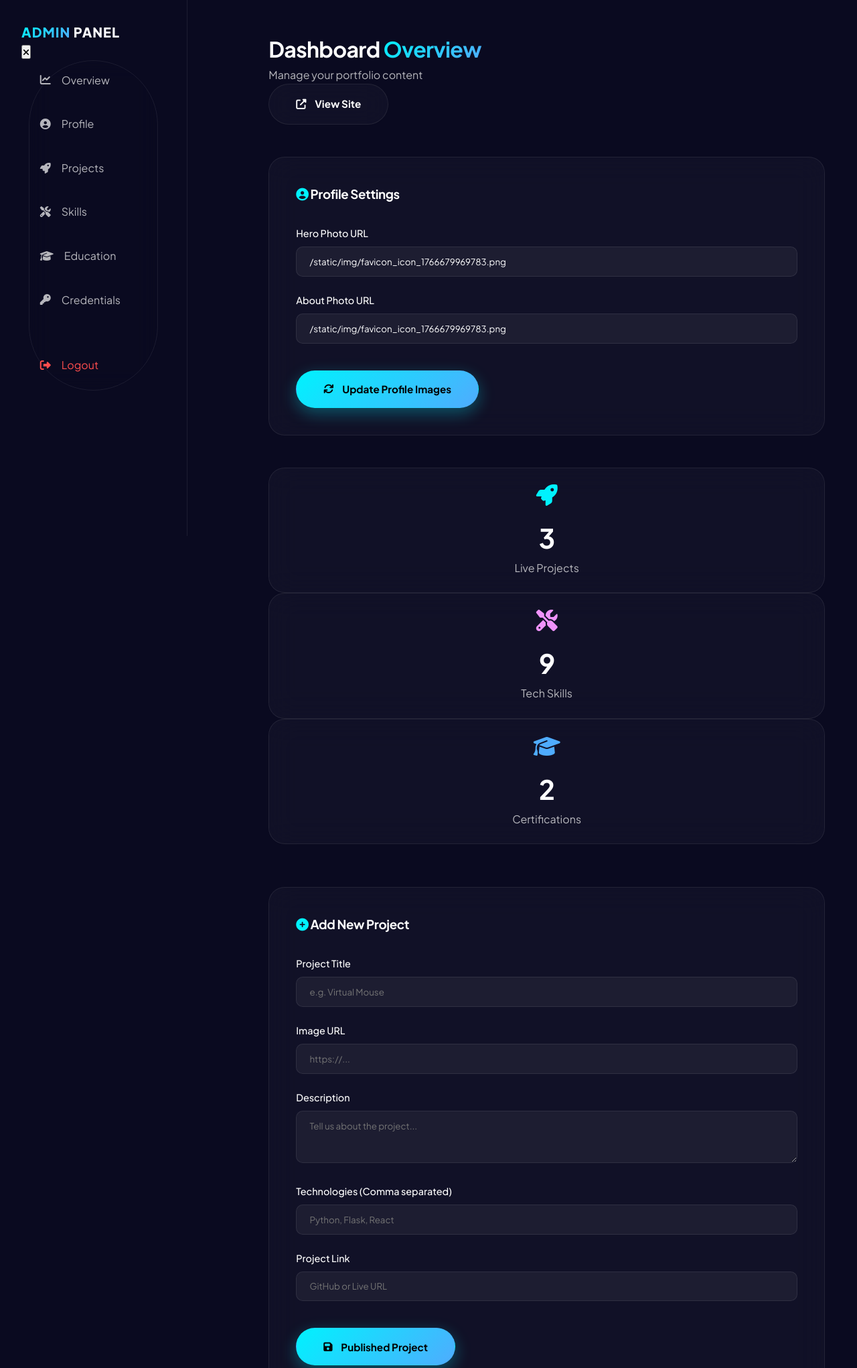
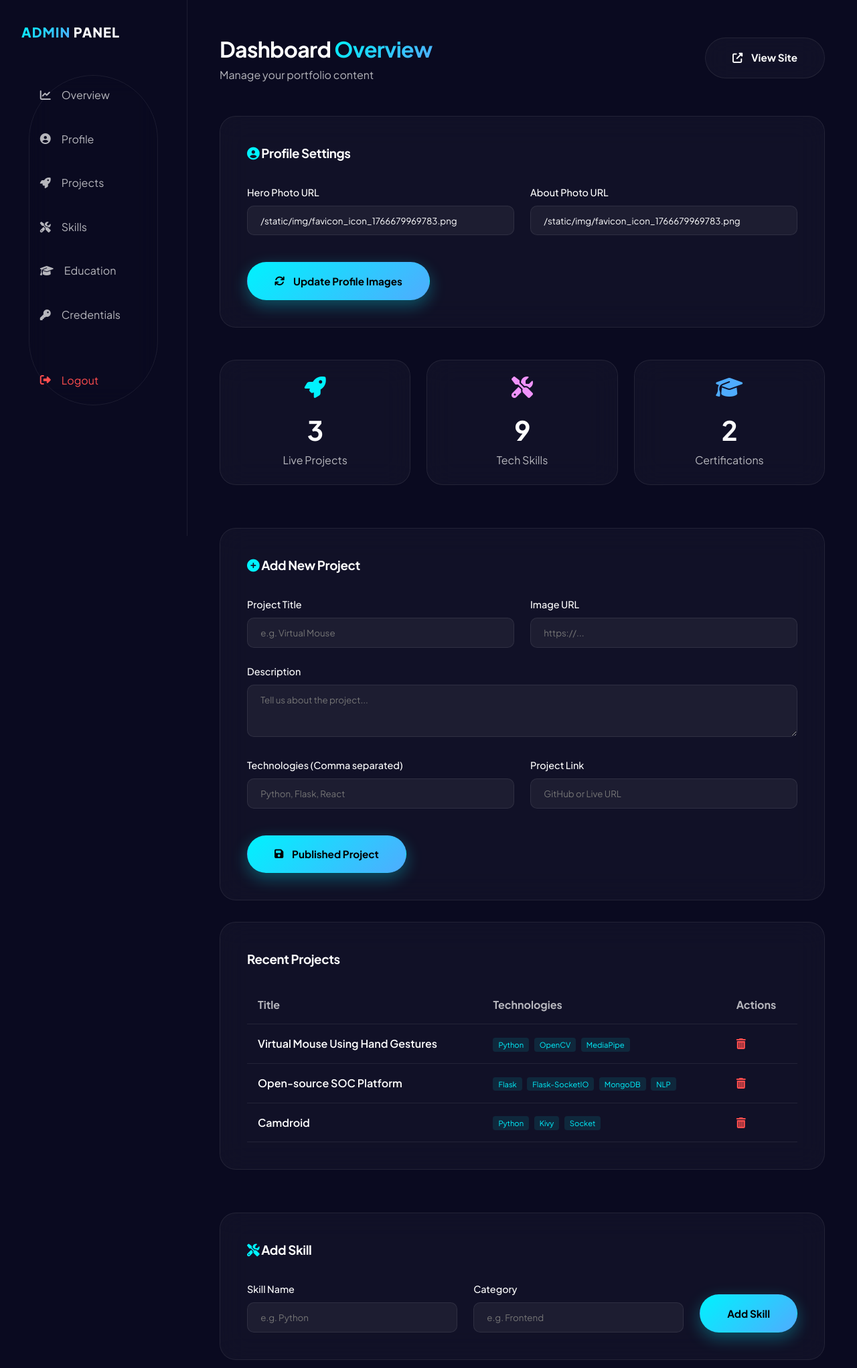
Before and after one commit to stebyvarghese1/portfolio, a Flask app: page /admin in a window 1280 px wide. Shown: the top 2042 px of the page at 67% size. Run offline with Flask 3, Linux system fonts and the light colour scheme; the visitor is signed in with stand-in values (Sample User, id 1); data comes from the database, SQL or seed files in the repository.

Commit message:
Update style.css

```diff
--- a/static/css/style.css
+++ b/static/css/style.css
@@ -832,6 +832,48 @@ section {
     min-height: 100vh;
 }
 
+.admin-mobile-header {
+    display: none;
+    position: fixed;
+    top: 0;
+    left: 0;
+    right: 0;
+    height: 70px;
+    background: var(--bg-dark);
+    border-bottom: 1px solid var(--glass-border);
+    padding: 0 2rem;
+    justify-content: space-between;
+    align-items: center;
+    z-index: 1001;
+    backdrop-filter: blur(15px);
+}
+
+.admin-sidebar-toggle,
+.admin-sidebar-close {
+    background: transparent;
+    border: none;
+    color: var(--text-main);
+    font-size: 1.5rem;
+    cursor: pointer;
+    transition: 0.3s;
+}
+
+.admin-sidebar-toggle:hover,
+.admin-sidebar-close:hover {
+    color: var(--primary);
+}
+
+.sidebar-header {
+    display: flex;
+    justify-content: space-between;
+    align-items: center;
+    margin-bottom: 3rem;
+}
+
+.admin-sidebar-close {
+    display: none;
+}
+
 .sidebar {
     width: 280px;
     background: var(--bg-dark);
@@ -845,6 +887,58 @@ section {
     flex: 1;
     margin-left: 280px;
     padding: 3rem;
+    min-width: 0;
+    /* Prevent overflow */
+}
+
+/* Responsive Grid Utilities */
+.admin-grid-2 {
+    display: grid;
+    grid-template-columns: 1fr 1fr;
+    gap: 1.5rem;
+}
+
+.admin-grid-3-auto {
+    display: grid;
+    grid-template-columns: 1fr 1fr auto;
+    gap: 1.5rem;
+    align-items: end;
+}
+
+.admin-grid-stats {
+    display: grid;
+    grid-template-columns: repeat(auto-fit, minmax(200px, 1fr));
+    gap: 1.5rem;
+}
+
+.admin-flex-between {
+    display: flex;
+    justify-content: space-between;
+    align-items: center;
+    gap: 1rem;
+}
+
+@media (max-width: 768px) {
+
+    .admin-grid-2,
+    .admin-grid-3-auto {
+        grid-template-columns: 1fr;
+    }
+
+    .admin-grid-3-auto .btn {
+        width: 100%;
+        margin-top: 1rem;
+    }
+
+    .admin-flex-between {
+        flex-direction: column;
+        align-items: flex-start;
+    }
+
+    .login-card {
+        padding: 2rem 1.5rem;
+        width: 90%;
+    }
 }
 
 .admin-nav-item {
```
Also changed, not shown: other parts of static/css/style.css (+32 -1 lines).
